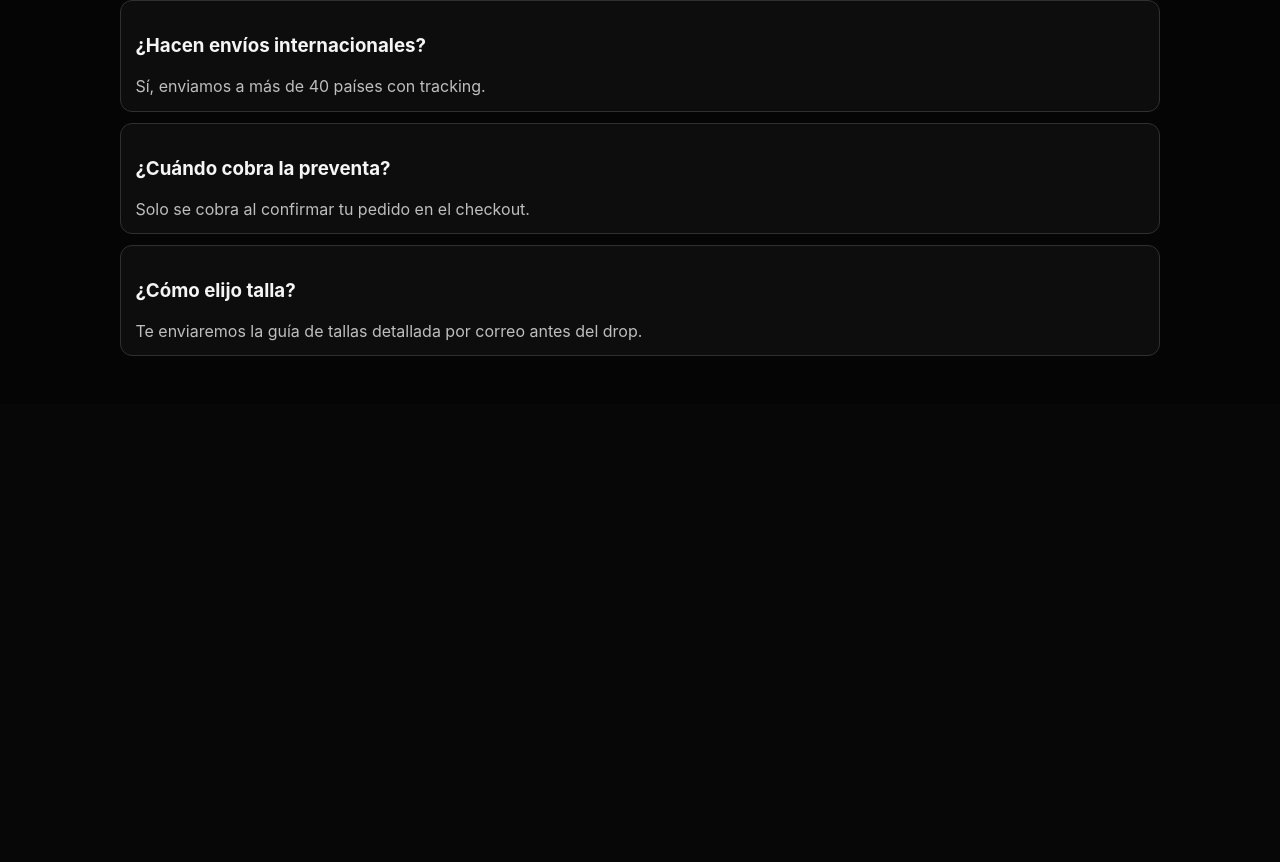
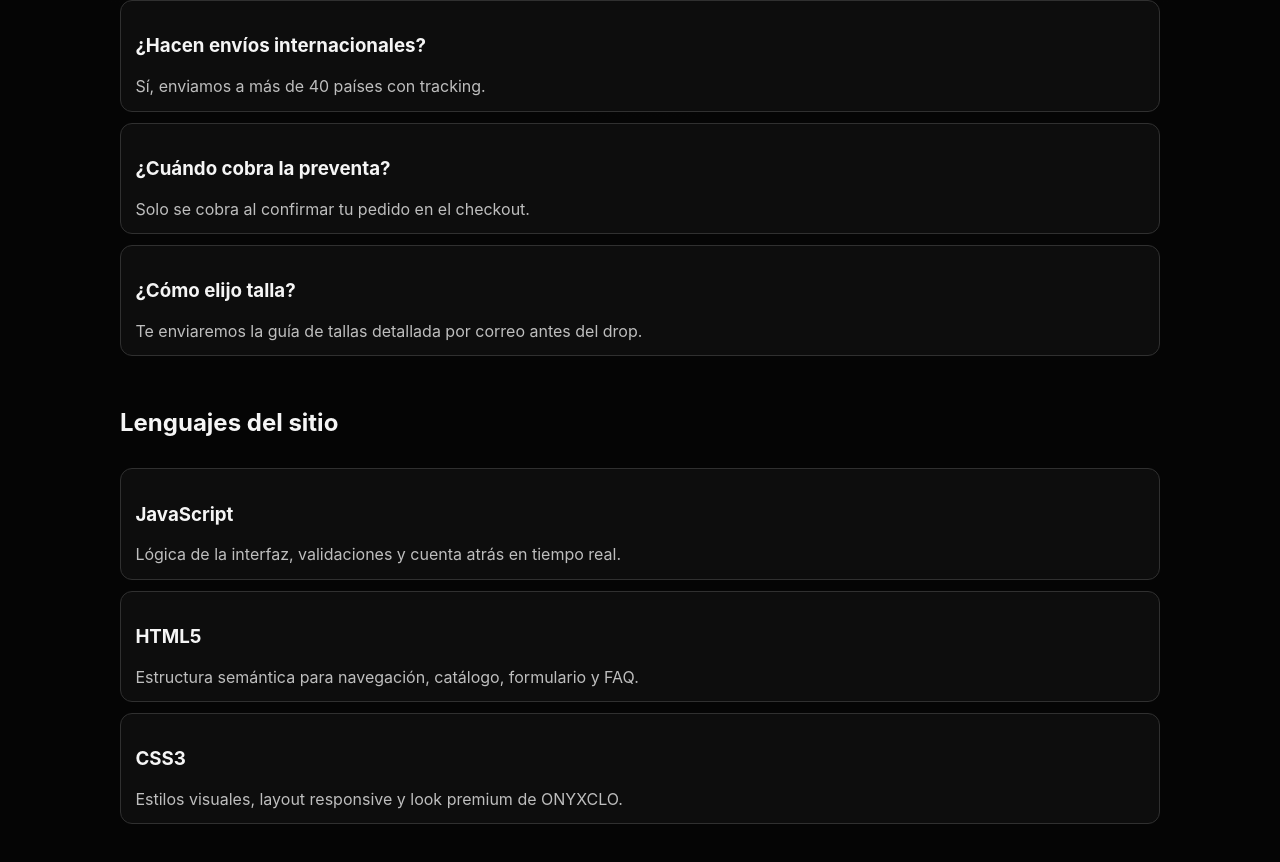
Before and after one commit to strugurelu/OnyxClo, a React (Vite) app: page / in a window 1280 px wide. Shown: the part 1159-2021 px from the top of the page. Before the commit the page ends 1563 px from the top, so only its background shows below. Built offline with nearby package versions, Linux system fonts and the light colour scheme.

Commit message:
Add JavaScript and core web languages section

```diff
--- a/src/App.jsx
+++ b/src/App.jsx
@@ -26,6 +26,21 @@ const collectionStats = [
   { label: 'Unidades del drop', value: '350' },
   { label: 'Ciudades con envíos', value: '40+' },
   { label: 'Nuevos diseños', value: '12' }
+]
+
+const siteLanguages = [
+  {
+    name: 'JavaScript',
+    role: 'Lógica de la interfaz, validaciones y cuenta atrás en tiempo real.'
+  },
+  {
+    name: 'HTML5',
+    role: 'Estructura semántica para navegación, catálogo, formulario y FAQ.'
+  },
+  {
+    name: 'CSS3',
+    role: 'Estilos visuales, layout responsive y look premium de ONYXCLO.'
+  }
 ]
 
 const faqs = [
@@ -217,6 +232,16 @@ export default function App() {
             </article>
           ))}
         </section>
+
+        <section className="faq" aria-label="Lenguajes usados en el sitio">
+          <h2>Lenguajes del sitio</h2>
+          {siteLanguages.map((language) => (
+            <article key={language.name}>
+              <h3>{language.name}</h3>
+              <p>{language.role}</p>
+            </article>
+          ))}
+        </section>
       </main>
     </div>
   )
```
